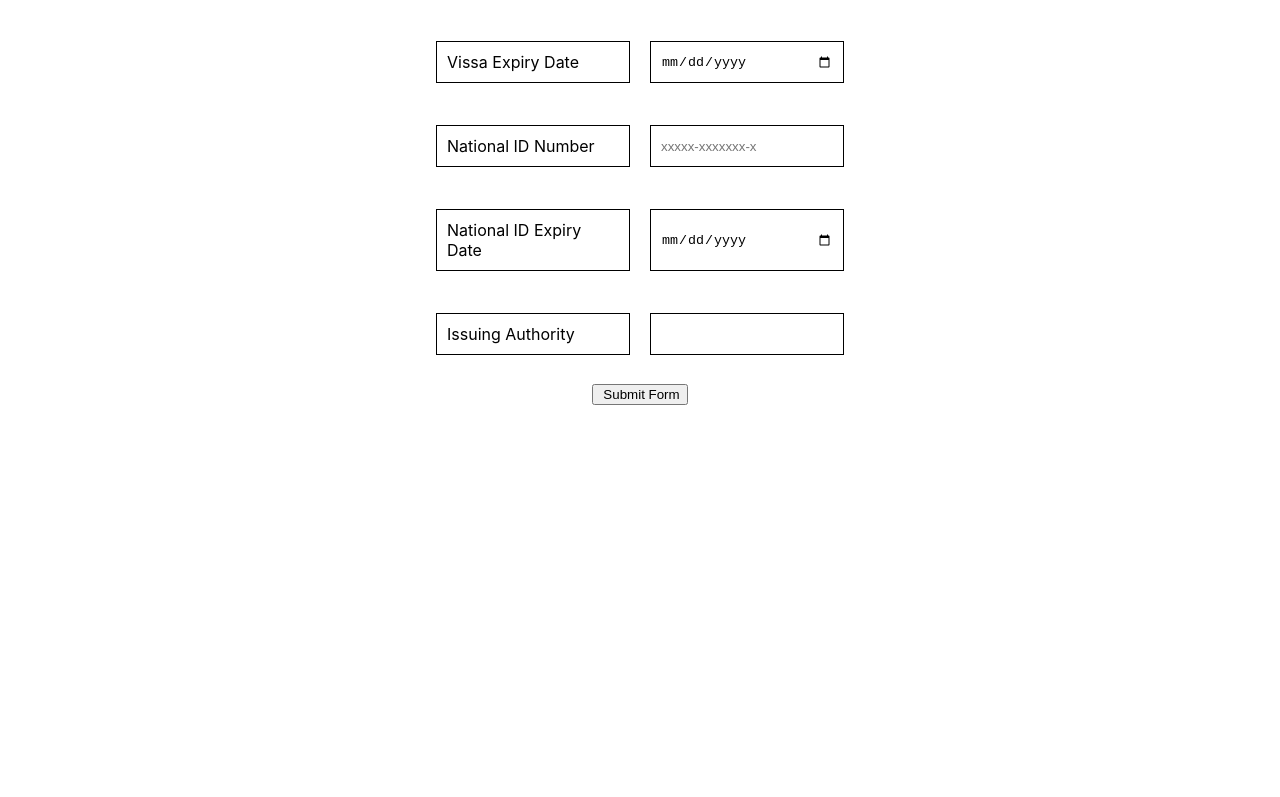
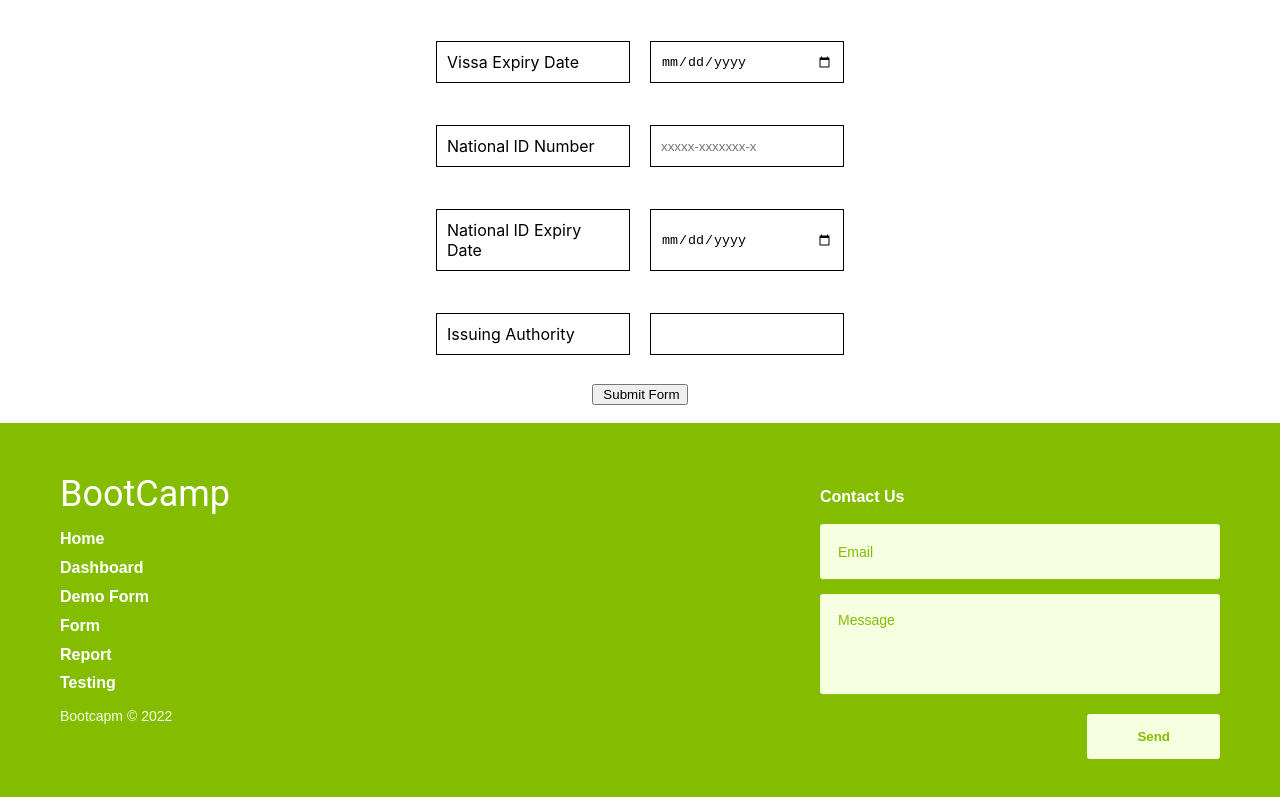
Before and after one commit to iustaad/bootcamp, a Next.js app: page /form in a window 1280 px wide. Shown: the part 696-1493 px from the top of the page. Before the commit the page ends 1119 px from the top, so only its background shows below. Built offline with nearby package versions, Linux system fonts and the light colour scheme.

Commit message:
Add Footer.

```diff
--- /dev/null
+++ b/components/Footer.js
@@ -0,0 +1,84 @@
+import { Form, Formik } from "formik";
+import Link from "next/link";
+import * as Yup from "yup";
+import styles from "../styles/Footer.module.css";
+
+function Footer() {
+  const validate = Yup.object({
+    email: Yup.string().email("Invalid email address").required("Required"),
+    message: Yup.string().required("Required"),
+  });
+  return (
+    <footer className={styles.footer_distributed}>
+      <div className={styles.footer_left}>
+        <h3>BootCamp</h3>
+
+        <p className={styles.footer_links}>
+          <Link href="/">
+            <a>Home</a>
+          </Link>
+          <Link href="/dashboard">
+            <a>Dashboard</a>
+          </Link>
+          <Link href="/demoform">
+            <a>Demo Form</a>
+          </Link>
+          <Link href="/form">
+            <a>Form</a>
+          </Link>
+          <Link href="/report">
+            <a>Report</a>
+          </Link>
+          <Link href="/testing">
+            <a>Testing</a>
+          </Link>
+        </p>
+
+        <p className={styles.footer_company_name}>Bootcapm © 2022</p>
+      </div>
+
+      <div className={styles.footer_right}>
+        <Formik
+          initialValues={{
+            email: "",
+            message: "",
+          }}
+          validationSchema={validate}
+          onSubmit={(values) => {
+            console.log(values);
+          }}
+        >
+          {(formik) => (
+            <Form className={styles.form}>
+              <p>Contact Us</p>
+              <br />
+              <br />
+              <input
+                type="email"
+                name="email"
+                id="email"
+                placeholder="Email"
+                onChange={formik.handleChange}
+                onBlur={formik.handleBlur}
+                value={formik.values.email}
+              />
+              <textarea
+                type="message"
+                name="message"
+                id="message"
+                placeholder="Message"
+                onChange={formik.handleChange}
+                onBlur={formik.handleBlur}
+                value={formik.values.message}
+              />
+              <button type="submit">Send</button>
+            </Form>
+          )}
+        </Formik>
+      </div>
+    </footer>
+  );
+}
+// >
+
+export default Footer;
--- a/components/Layout.js
+++ b/components/Layout.js
@@ -1,9 +1,11 @@
 import NavBar from "../components/NavBar";
+import Footer from "./Footer";
 export default function Layout({ children }) {
   return (
     <>
       <NavBar />
       <main>{children}</main>
+      <Footer />
     </>
   );
 }
--- /dev/null
+++ b/styles/Footer.module.css
@@ -0,0 +1,173 @@
+.footer_distributed {
+  background: #84bc00;
+  box-shadow: 0 1px 1px 0 rgba(0, 0, 0, 0.12);
+  box-sizing: border-box;
+  width: 100%;
+  font: bold 16px sans-serif;
+  text-align: left;
+  padding: 50px 60px 40px;
+  overflow: hidden;
+}
+
+/* Footer left */
+
+.footer_distributed .footer_left {
+  float: left;
+}
+
+/* The company logo */
+
+.footer_distributed h3 {
+  color: #ffffff;
+  font: normal 36px "Roboto", cursive;
+  margin: 0 0 10px;
+}
+
+.footer_distributed h3 span {
+  color: #5383d3;
+}
+
+/* Footer links */
+
+.footer_distributed .footer_links {
+  color: #ffffff;
+  margin: 0 0 10px;
+  padding: 0;
+  display: flex;
+  flex-direction: column;
+  flex-wrap: wrap;
+}
+
+.footer_distributed .footer_links a {
+  display: inline-block;
+  line-height: 1.8;
+  text-decoration: none;
+  color: inherit;
+}
+
+.footer_distributed .footer_company_name {
+  color: #f6ffe0;
+  font-size: 14px;
+  font-weight: normal;
+  margin: 0;
+}
+
+/* Footer Right */
+
+.footer_distributed .footer_right {
+  float: right;
+}
+
+.footer_distributed .footer_right p {
+  display: inline-block;
+  vertical-align: top;
+  margin: 15px 42px 0 0;
+  color: #ffffff;
+}
+
+/* The contact form */
+
+.footer_distributed .form {
+  display: inline-block;
+}
+
+.footer_distributed .form input,
+.footer_distributed .form textarea {
+  display: block;
+  border-radius: 3px;
+  box-sizing: border-box;
+  background-color: #f6ffe0;
+  box-shadow: 0 1px 0 0 rgba(255, 255, 255, 0.1);
+  border: none;
+  resize: none;
+
+  font: inherit;
+  font-size: 14px;
+  font-weight: normal;
+  color: #84bc00;
+
+  width: 400px;
+  padding: 18px;
+}
+
+.footer_distributed ::-webkit-input-placeholder {
+  color: #84bc00;
+}
+
+.footer_distributed ::-moz-placeholder {
+  color: #84bc00;
+  opacity: 1;
+}
+
+.footer_distributed :-ms-input-placeholder {
+  color: #84bc00;
+}
+
+.footer_distributed .form input {
+  height: 55px;
+  margin-bottom: 15px;
+}
+
+.footer_distributed .form textarea {
+  height: 100px;
+  margin-bottom: 20px;
+}
+
+.footer_distributed .form button {
+  border-radius: 3px;
+  background-color: #f6ffe0;
+  color: #84bc00;
+  border: 0;
+  padding: 15px 50px;
+  font-weight: bold;
+  float: right;
+  cursor: pointer;
+}
+
+@media (max-width: 1000px) {
+  .footer_distributed {
+    font: bold 14px sans-serif;
+  }
+
+  .footer-_distributed .footer_company_name {
+    font-size: 12px;
+  }
+
+  .footer_distributed .form input,
+  .footer_distributed .form textarea {
+    width: 250px;
+  }
+
+  .footer_distributed .form button {
+    padding: 10px 35px;
+  }
+}
+
+@media (max-width: 800px) {
+  .footer_distributed {
+    padding: 30px;
+  }
+
+  .footer_distributed .footer_left,
+  .footer_distributed .footer_right {
+    float: none;
+    max-width: 300px;
+    margin: 0 auto;
+  }
+
+  .footer_distributed .footer_left {
+    margin-bottom: 40px;
+  }
+
+  .footer_distributed .form {
+    margin-top: 30px;
+  }
+
+  .footer_distributed .form {
+    display: block;
+  }
+
+  .footer_distributed .form button {
+    float: none;
+  }
+}
```
